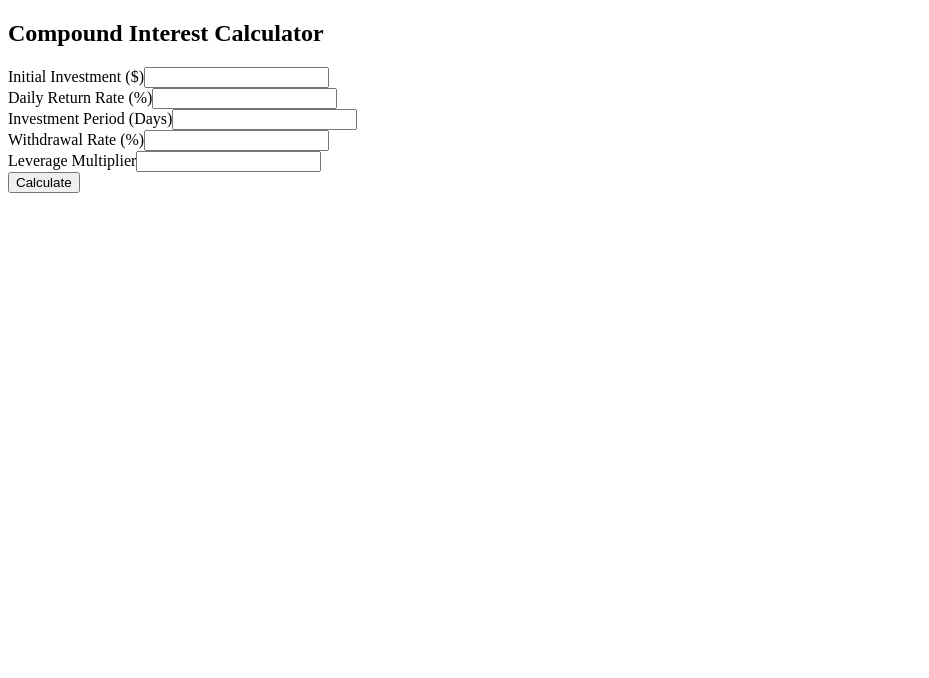
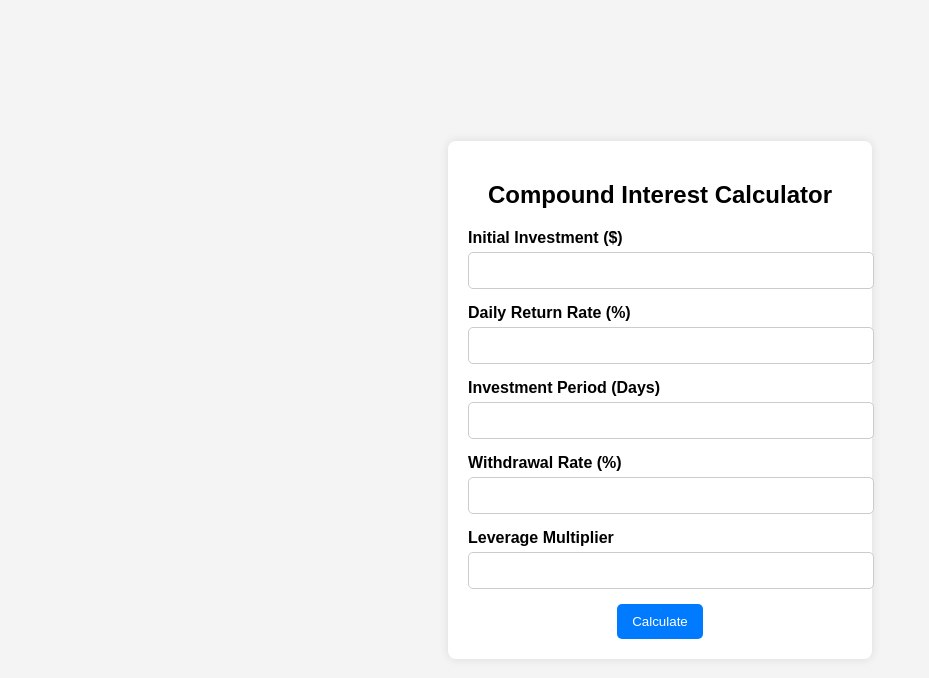
Before and after one commit to ttototom/compound-interest-calculator, a React (Create React App) app: page / in a window 1280 px wide. Shown: the top 678 px of the page, without its empty margins (0-929 px from the left). Built offline with nearby package versions, Linux system fonts and the light colour scheme.

Commit message:
Update UI layout and labels

```diff
--- a/public/styles.css
+++ b/public/styles.css
@@ -1,3 +1,56 @@
+/* styles.css */
+
+body {
+  font-family: Arial, sans-serif;
+  display: flex;
+  justify-content: center;
+  align-items: center;
+  min-height: 100vh;
+  background-color: #f4f4f4;
+  margin: 0;
+}
+
+.container {
+  max-width: 800px;
+  width: 100%;
+  background: white;
+  padding: 20px;
+  border-radius: 8px;
+  box-shadow: 0 0 10px rgba(0, 0, 0, 0.1);
+  text-align: center;
+}
+
+.input-group {
+  display: flex;
+  flex-direction: column;
+  align-items: flex-start;
+  margin-bottom: 15px;
+}
+
+.input-group label {
+  font-weight: bold;
+  margin-bottom: 5px;
+}
+
+.input-group input {
+  width: 100%;
+  padding: 10px;
+  border: 1px solid #ccc;
+  border-radius: 5px;
+}
+
+button {
+  background-color: #007bff;
+  color: white;
+  padding: 10px 15px;
+  border: none;
+  border-radius: 5px;
+  cursor: pointer;
+}
+
+button:hover {
+  background-color: #0056b3;
+}
 
 .results {
   margin-top: 20px;
@@ -6,27 +59,28 @@
   align-items: center;
 }
 
-table {
+.result-table {
   width: 100%;
   border-collapse: collapse;
-  margin-top: 10px;
+  margin-top: 20px;
 }
 
-th, td {
-  border: 1px solid #ddd;
-  padding: 8px;
+.result-table th, .result-table td {
+  border: 1px solid #ccc;
+  padding: 10px;
   text-align: center;
 }
 
-th {
+.result-table th {
   background-color: #007bff;
   color: white;
 }
 
-tr:nth-child(even) {
-  background-color: #f2f2f2;
+@media (max-width: 600px) {
+  .result-container {
+    flex-direction: column;
+  }
+  .result-container .result-item {
+    width: 100%;
+  }
 }
-
-tr:hover {
-  background-color: #ddd;
-}
```
